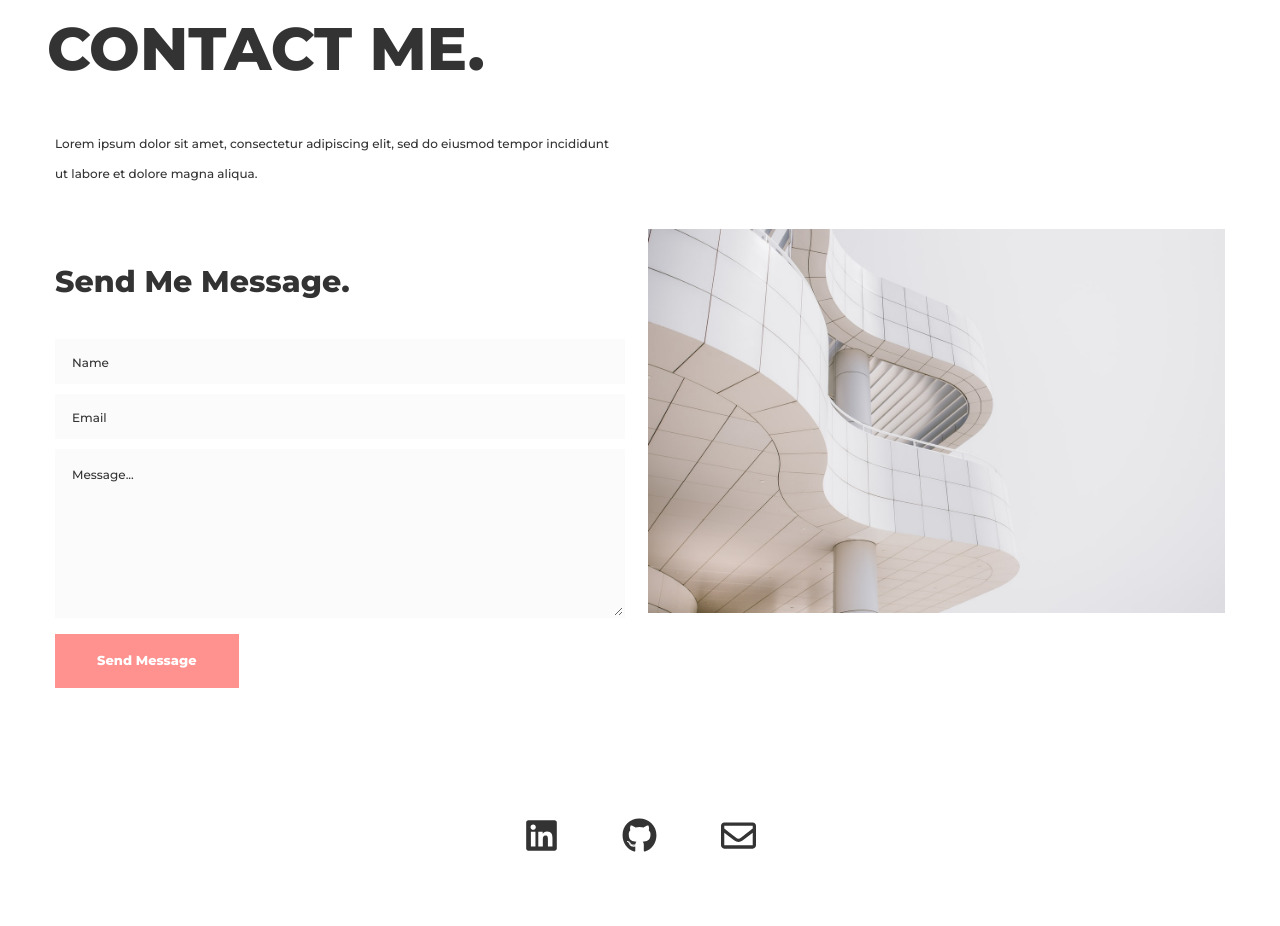
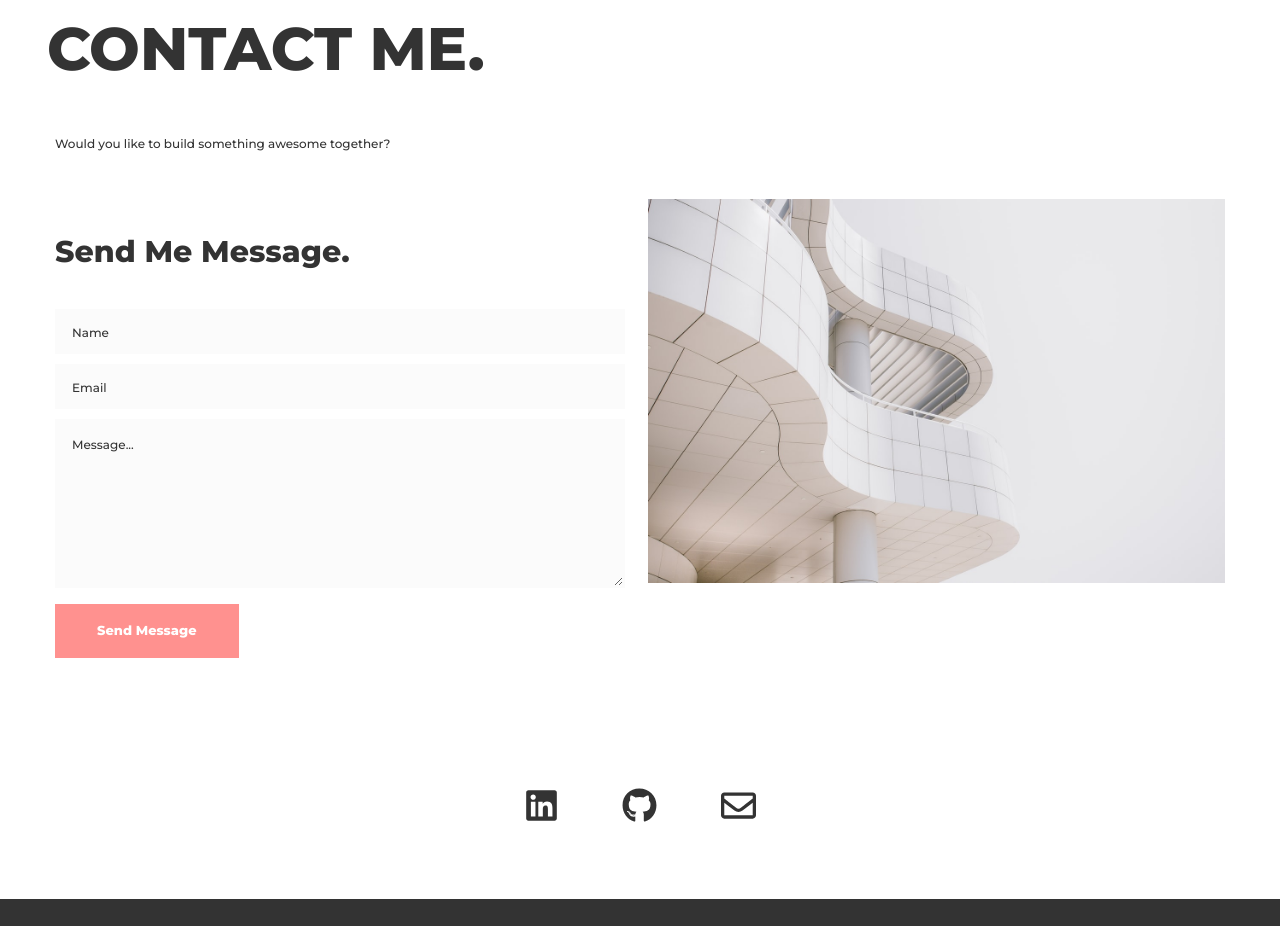
Before and after one commit to AceBerry924/my-portfolio, a React (Create React App) app: page / in a window 1280 px wide. Shown: the part 3560-4486 px from the top of the page. Built offline with nearby package versions, Linux system fonts and the light colour scheme.

Commit message:
update content

```diff
--- a/src/components/contact/contact.jsx
+++ b/src/components/contact/contact.jsx
@@ -108,8 +108,7 @@ class Contact extends React.Component {
         <div className="wrapper">
           <Title title="CONTACT ME." />
           <p className="font12">
-            Lorem ipsum dolor sit amet, consectetur adipiscing elit, sed do
-            eiusmod tempor incididunt<br></br>ut labore et dolore magna aliqua.
+            Would you like to build something awesome together?
           </p>
 
           <Row className="padding40">
```
Also changed, not shown: package.json (+8 -3 lines), 1 other file (tests, documents, lock files or other folders).
